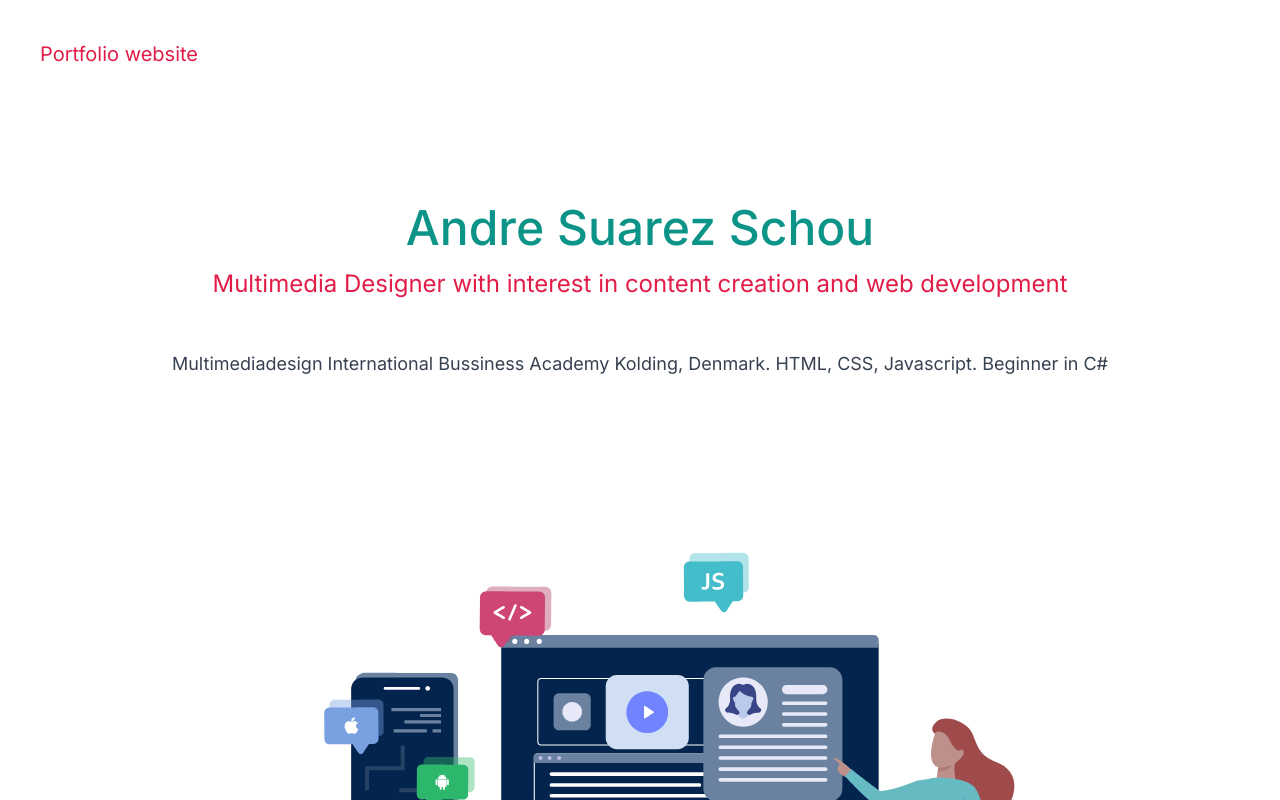
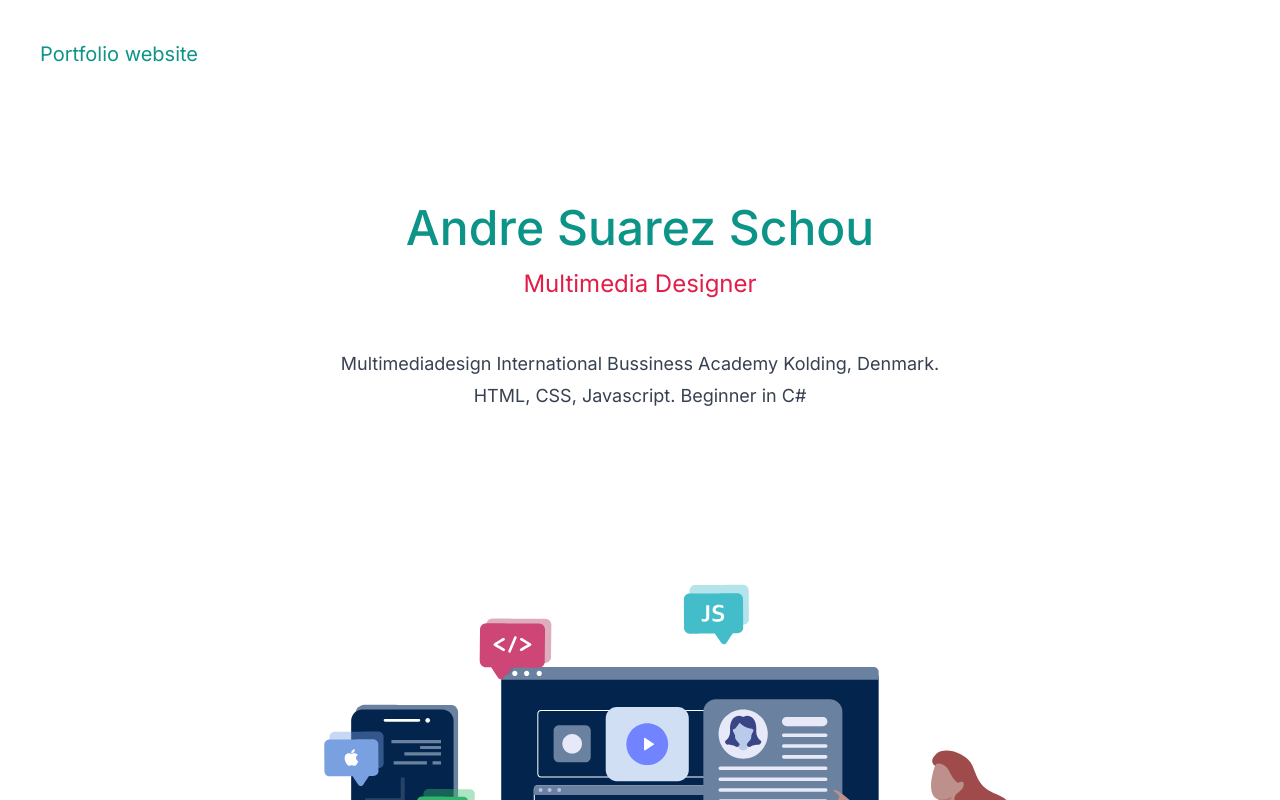
Before and after one commit to andresuarezschou/my-website-project, a Next.js app: page / in a window 1280 px wide. Shown: the top 800 px of the page. Built offline with nearby package versions, Linux system fonts and the light colour scheme.

Commit message:
Update page.tsx

```diff
--- a/app/page.tsx
+++ b/app/page.tsx
@@ -10,14 +10,15 @@ export default function Home() {
     <main className="bg-white px-10">
       <section className="min-h-screen">
         <nav className="py-10 mb-12 flex justify-between">
-          <h1 className="text-xl text-rose-600">Portfolio website</h1>
+          <h1 className="text-xl text-teal-600">Portfolio website</h1>
         </nav>
         <div className="text-center p-10">
           <h2 className="text-5xl py-2 text-teal-600 font-medium">Andre Suarez Schou</h2>
-          <h3 className="text-2xl py-2 text-rose-600 decoration-double">Multimedia Designer with interest in content creation and web development </h3>
+          <h3 className="text-2xl py-2 text-rose-600 decoration-double">Multimedia Designer</h3>
           <p className="text-lg py-10 leading-8 text-gray-700">
 
             Multimediadesign International Bussiness Academy Kolding, Denmark.
+            <br />
             HTML, CSS, Javascript. Beginner in C#
 
           </p>
```
